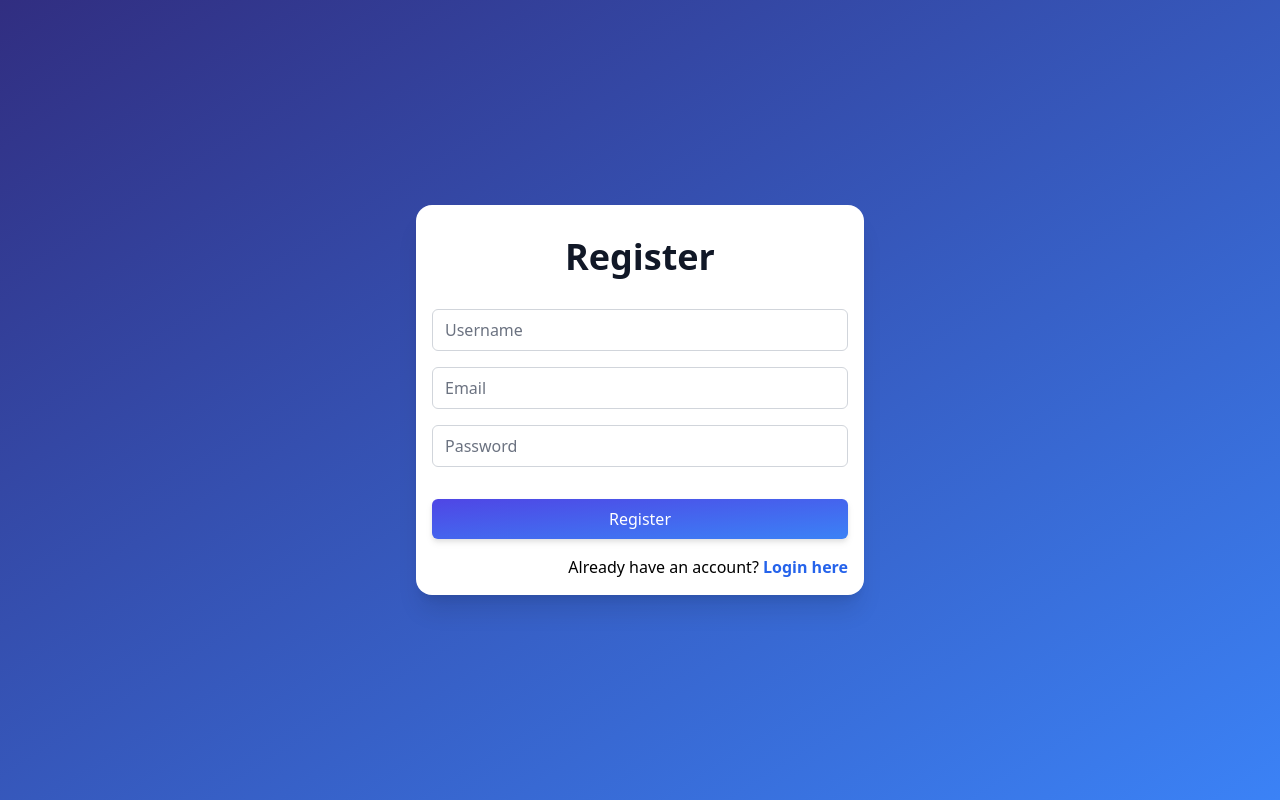
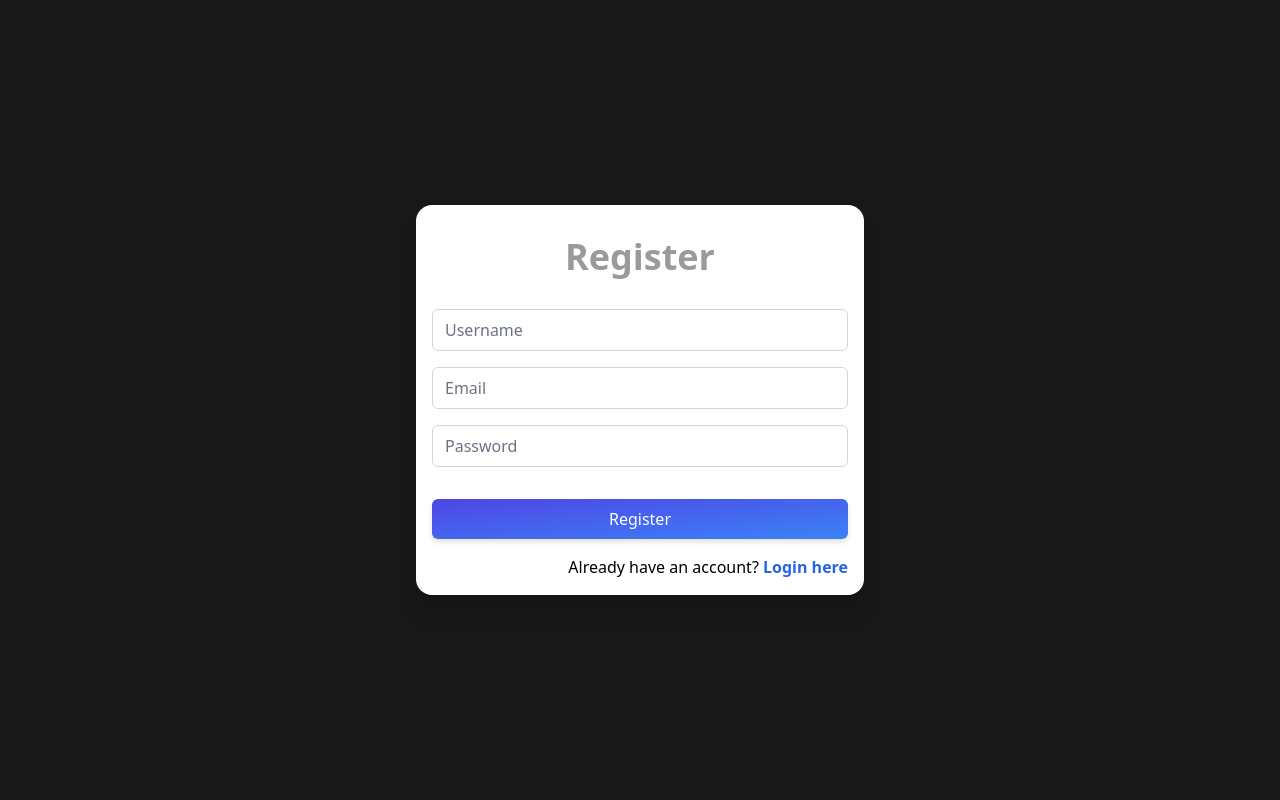
Before and after one commit to RanushVimantha/Full-Stack-Development, a React (Vite) app in the folder client/: page /register in a window 1280 px wide. Shown: the top 800 px of the page. Built offline with nearby package versions, Linux system fonts and the light colour scheme; no server answers; a web font is replaced by a local one.

Commit message:
Update register.jsx

```diff
--- a/client/src/pages/Register.jsx
+++ b/client/src/pages/Register.jsx
@@ -45,10 +45,10 @@ const Register = () => {
 	}
 
 	return (
-		<div className="flex min-h-screen items-center justify-center bg-gradient-to-br from-indigo-900 to-blue-500 py-12 px-4 sm:px-6 lg:px-8">
+		<div className="flex min-h-screen items-center justify-center bg-[#181818] py-12 px-4 sm:px-6 lg:px-8">
 			<div className="w-full max-w-md space-y-8 rounded-2xl bg-white p-4 shadow-xl">
 				<div>
-					<h2 className="mt-4 text-center text-4xl font-extrabold text-gray-900">Register</h2>
+					<h2 className="mt-4 text-center text-4xl font-extrabold text-[#9A9A9A]">Register</h2>
 				</div>
 				<form className="mt-8 space-y-4" onSubmit={handleSubmit(onSubmit)}>
 					<input
```
